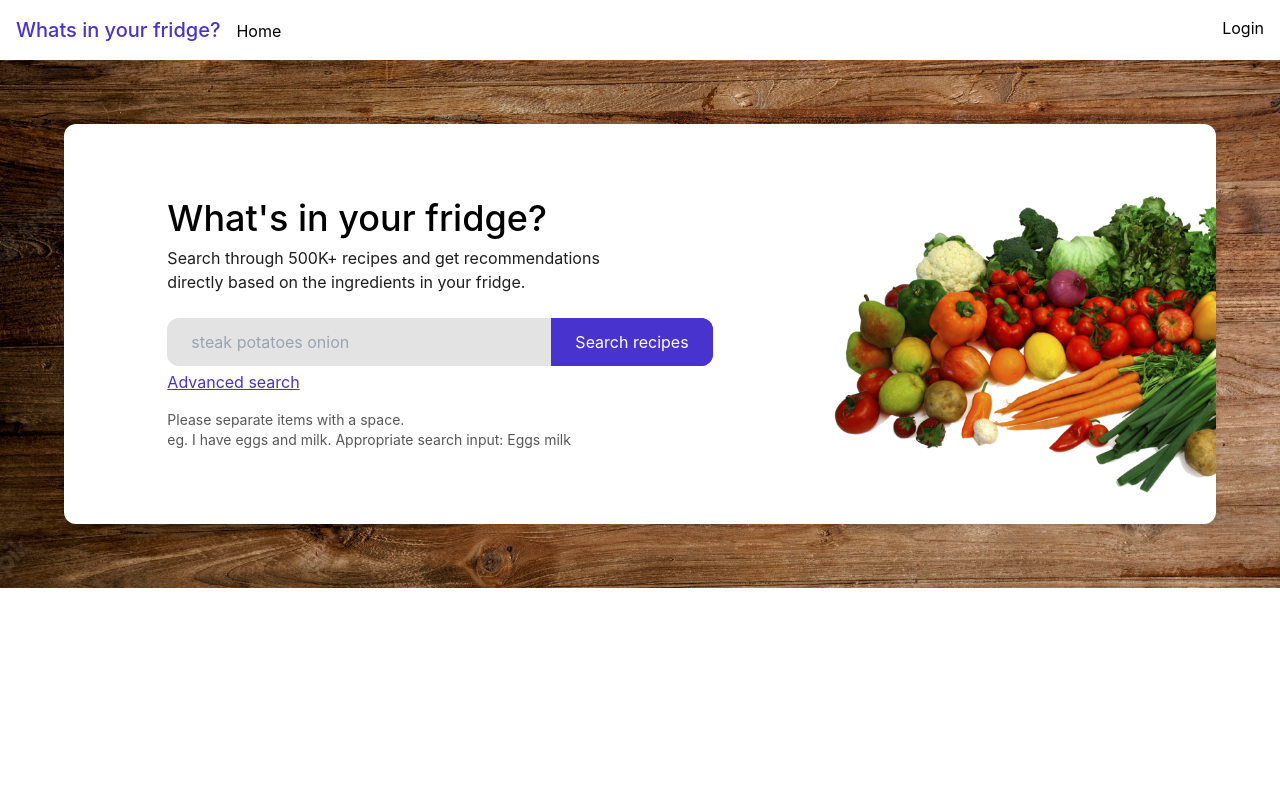
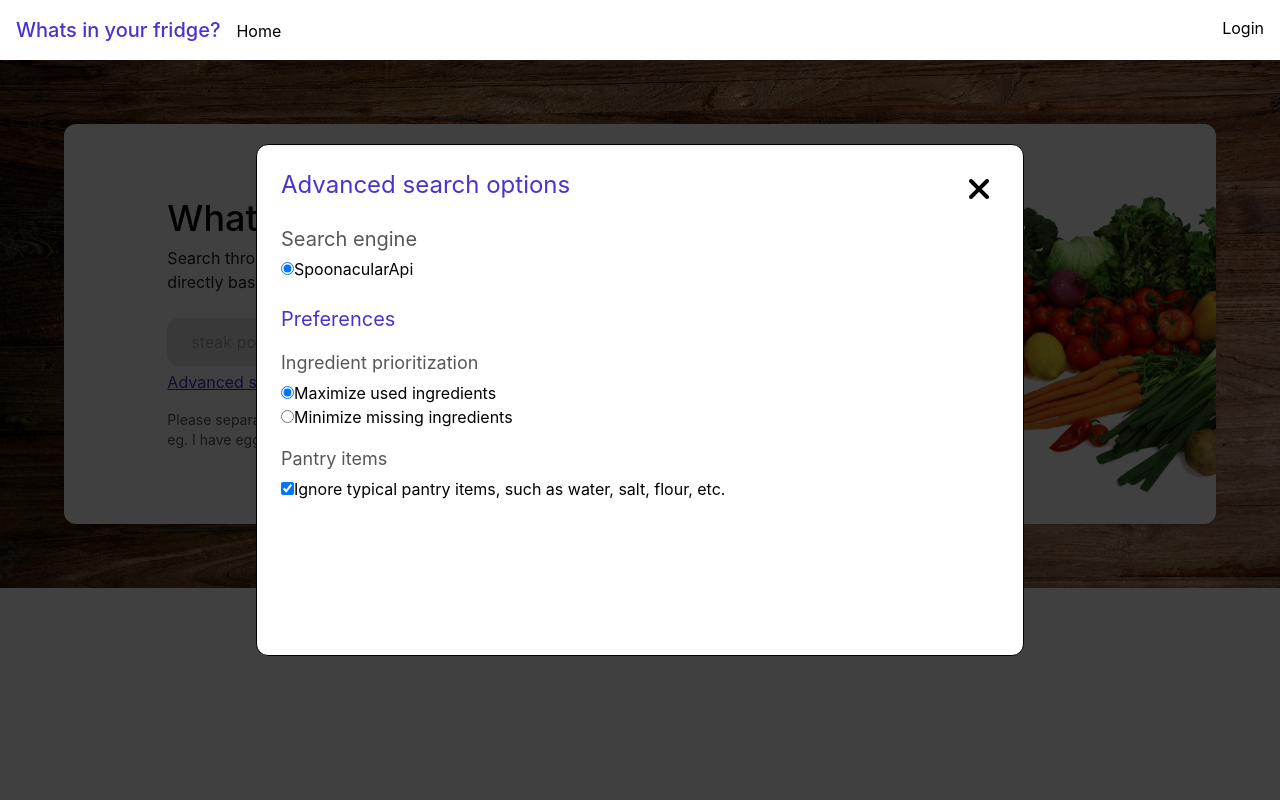
Before and after one commit to Matteo-DP/recipe-recommendation, a Next.js app: page / in a window 1280 px wide. Both pictures are taken after a click on the button "Advanced search". Shown: the top 800 px of the page. Built offline with nearby package versions, Linux system fonts and the light colour scheme.

Commit message:
feat(settings): Added search settings UI

```diff
--- a/pages/index.js
+++ b/pages/index.js
@@ -11,6 +11,7 @@ export default function index() {
   const [recipes, setRecipes] = useState(undefined)
   const [error, setError] = useState("")
   const [info, setInfo] = useState(undefined)
+  const [isOpen, setIsOpen] = useState(false)
 
   const handleSubmit = (e) => {
     e.preventDefault()
@@ -44,6 +45,7 @@ export default function index() {
             ids: ids,
             apiKey: process.env.NEXT_PUBLIC_SPOONACULAR_API_KEY
           })
+          // https://spoonacular.com/food-api/docs
           fetch(getInfoUrl) // Get info for recipes
             .then(res => res.json())
             .then(data => {
@@ -75,6 +77,38 @@ export default function index() {
 
   return (
     <main className='pb-8 min-h-screen'>
+
+      {isOpen &&
+        <>
+          <div className='fixed w-screen h-screen bg-black opacity-75 z-[9998]'
+            onClick={() => setIsOpen(false)}
+          ></div>
+          <div className='fixed w-[60vw] h-[40vw] ml-auto mr-auto left-0 right-0 top-[50%] translate-y-[-50%] bg-white z-[9999] border border-black shadow-inner rounded-xl p-6'>
+            <button onClick={() => setIsOpen(false)} className="fixed top-0 right-0 p-8">
+              <i className="fa-solid fa-xmark fa-2xl"></i>
+            </button>
+            <h1 className='text-2xl mb-6 text-accent'>Advanced search options</h1>
+            <form>
+              <p className='text-xl mb-1 text-textlighter'>Search engine</p>
+              <input defaultChecked type="radio" id="spoonacularApi" value="spoonacularApi" />
+              <label htmlFor="spoonacularApi">SpoonacularApi</label> <br />
+
+              <p className='text-xl mt-6 mb-4 text-accent'>Preferences</p>
+
+              <p className='text-lg mb-1 text-textlighter'>Ingredient prioritization</p>
+              <input defaultChecked type="radio" id="ranking1" value="ranking1" />
+              <label htmlFor="ranking1">Maximize used ingredients</label> <br />
+              <input type="radio" id="ranking2" value="ranking2" />
+              <label htmlFor="ranking2">Minimize missing ingredients</label> <br />
+
+              <p className='text-lg mt-4 mb-1 text-textlighter'>Pantry items</p>
+              <input defaultChecked type="checkbox" id="ignorePantry" value="ignorePantry" />
+              <label htmlFor="ignorePantry">Ignore typical pantry items, such as water, salt, flour, etc.</label>
+            </form>
+          </div>
+        </>
+      }
+
       <div className={`py-16 ${styles.parallax}`}>
         <div className='bg-white rounded-xl flex flex-row justify-between items-center h-[400px] max-w-6xl mx-auto drop-shadow-md'>
           <div className='w-max mx-auto'>
@@ -89,7 +123,7 @@ export default function index() {
               <button type="submit" disabled={loading} className={`bg-accent px-6 py-3 rounded-r-xl text-white hover:text-accent  hover:bg-white duration-75 ease ${styles.innerShadow}`}>Search recipes</button>
             </form>
 
-            <button className='underline text-accent mb-4 mt-1'>Advanced search</button>
+            <button className='underline text-accent mb-4 mt-1' onClick={() => setIsOpen(true)}>Advanced search</button>
 
             <p className='text-textlighter text-sm'>Please separate items with a space.</p>
             <p className='text-textlighter text-sm'>eg. I have eggs and milk. Appropriate search input: Eggs milk</p>
```
